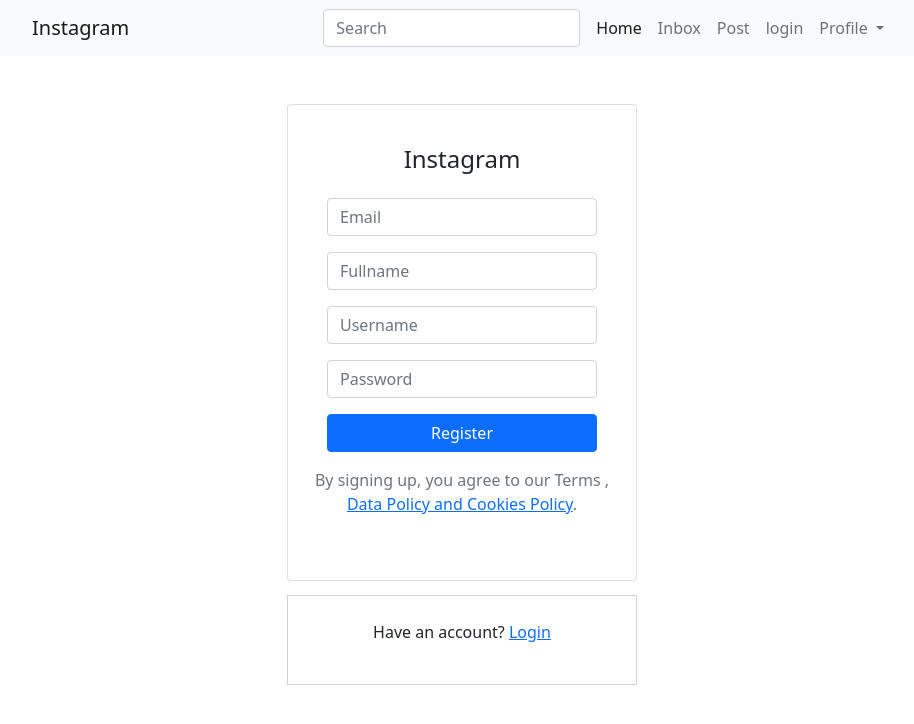
After one commit to crispus-nj/Insta-clone, a Django app: page /register/ in a window 1280 px wide. The commit adds this page. Shown: the top 724 px of the page, without its empty margins (178-1092 px from the left). Run offline with Django 4.2, Linux system fonts and the light colour scheme; some libraries are stand-ins or nearby versions.

Commit message:
created login and register templates. styled the templates and added their respective view function

```diff
--- a/instaclone/settings.py
+++ b/instaclone/settings.py
@@ -121,8 +121,10 @@ USE_TZ = True
 
 STATIC_URL = 'static/'
 MEDIA_URL = '/images/'
-MEDIA_ROOT = 'static/images'
-STATICFILES_DIRS = [BASE_DIR / 'static']
+MEDIA_ROOT = BASE_DIR / 'static/images'
+STATICFILES_DIRS = [
+    BASE_DIR / 'static'
+    ]
 # Default primary key field type
 # https://docs.djangoproject.com/en/4.0/ref/settings/#default-auto-field
 
--- /dev/null
+++ b/instagram/templates/instagram/register.html
@@ -0,0 +1,30 @@
+{% extends 'base.html' %}
+{% block content %}
+<div class="card form-card">
+    <div class="card-body">
+        <h4 class="text-center m-4">Instagram</h4>
+     <form action="" class="mb-5">
+         <div class="form-group mt-3">
+            <input type="text" class="form-control form-input" placeholder="Email" name="email">
+
+         </div>
+         <div class="form-group mt-3">
+            <input type="text" class="form-control form-input" placeholder="Fullname" name="fullname">
+         </div>
+         <div class="form-group mt-3">
+            <input type="text" class="form-control form-input" placeholder="Username" name="username">
+         </div>
+         <div class="form-group mt-3">
+         <input type="password" class="form-control form-input" placeholder="Password" name="password">
+        </div>
+        <div class="form-group d-grid mt-3">
+             <button type="submit" class="btn btn-primary btn-block mb-3">Register</button>
+        </div>
+        <p class="text-center text-muted">By signing up, you agree to our Terms , <a href="#">Data Policy and Cookies Policy</a>.</p>
+     </form>
+    </div>
+  </div>
+    <ul class="list-group list-group-flush">
+      <li class="list-group-item"><p class="text-center"><span>Have an account?</span> <a href="{% url 'login'%}">Login</a></p></li>
+    </ul>
+{% endblock %}
--- a/instagram/urls.py
+++ b/instagram/urls.py
@@ -2,5 +2,7 @@ from django.urls import path
 from . import views
 
 urlpatterns = [
-    path('', views.home, name='home')
+    path('', views.home, name='home'),
+    path('login/', views.login_user, name='login'),
+    path('register/', views.register, name='register'),
 ]
--- a/instagram/views.py
+++ b/instagram/views.py
@@ -1,5 +1,11 @@
 from django.shortcuts import render
-
+from django.contrib.auth.decorators import login_required
 # Create your views here.
+# @login_required(login_url='login')
 def home(request):
     return render(request, 'instagram/index.html')
+
+def login_user(request):
+    return render(request, 'instagram/login.html')
+def register(request):
+    return render(request, 'instagram/register.html')
--- a/static/css/navbar.css
+++ b/static/css/navbar.css
@@ -6,3 +6,31 @@
     margin-left: 5rem;
     color: red !important;
 }
+.form-card {
+    max-width: 350px;
+    margin-right: auto;
+    margin-left: auto;
+    margin-top: 3rem;
+    margin-bottom: 0;
+    padding-bottom: 0;
+}
+.form-input {
+    max-width: 270px;
+    margin-right: auto;
+    margin-left: auto;
+}
+.btn-block {
+    margin-left: auto;
+    margin-right: auto;
+    width: 270px;
+}
+.list-group-flush {
+    margin-right: auto;
+    margin-left: auto;
+    border: 1px solid lightgrey;
+    max-width: 350px;
+    margin-top: 0.9rem;
+}
+.list-group-item {
+    margin: 1rem;
+}
--- a/templates/includes/navbar.html
+++ b/templates/includes/navbar.html
@@ -3,13 +3,13 @@
         <!-- <div class="container"> -->
             <!-- style="margin-left: 5rem; margin-right: 5rem" -->
         <div class="container" >
-          <a class="navbar-brand" href="#" style="margin-left: 8rem;">Insta Clone</a>
+          <a class="navbar-brand" href="#" style="margin-left: 8rem;">Instagram</a>
           <button class="navbar-toggler" type="button" data-bs-toggle="collapse" data-bs-target="#navbarSupportedContent" aria-controls="navbarSupportedContent" aria-expanded="false" aria-label="Toggle navigation">
             <span class="navbar-toggler-icon"></span>
           </button>
           <div class="collapse navbar-collapse" id="navbarSupportedContent">
             <ul class="navbar-nav ms-auto mb-2 mb-lg-0" style="margin-right: 8rem;">
-                <form class="d-flex justify-content-center align-items-center shadow">
+                <form class="d-flex justify-content-center align-items-center">
                     <input class="form-control me-2" type="search" placeholder="Search" aria-label="Search">
                   </form>
               <li class="nav-item">
@@ -21,6 +21,11 @@
               <li class="nav-item">
                 <a class="nav-link" href="#">Post</a>
               </li>
+              <!-- shall be deleted -->
+              <li class="nav-item">
+                <a class="nav-link" href="{% url 'login' %}">login</a>
+              </li>
+
               <li class="nav-item dropdown">
                 <a class="nav-link dropdown-toggle" href="#" id="navbarDropdown" role="button" data-bs-toggle="dropdown" aria-expanded="false">
                     Profile
```
Also changed, not shown: instagram/templates/instagram/login.html (added, +25 -0 lines).
